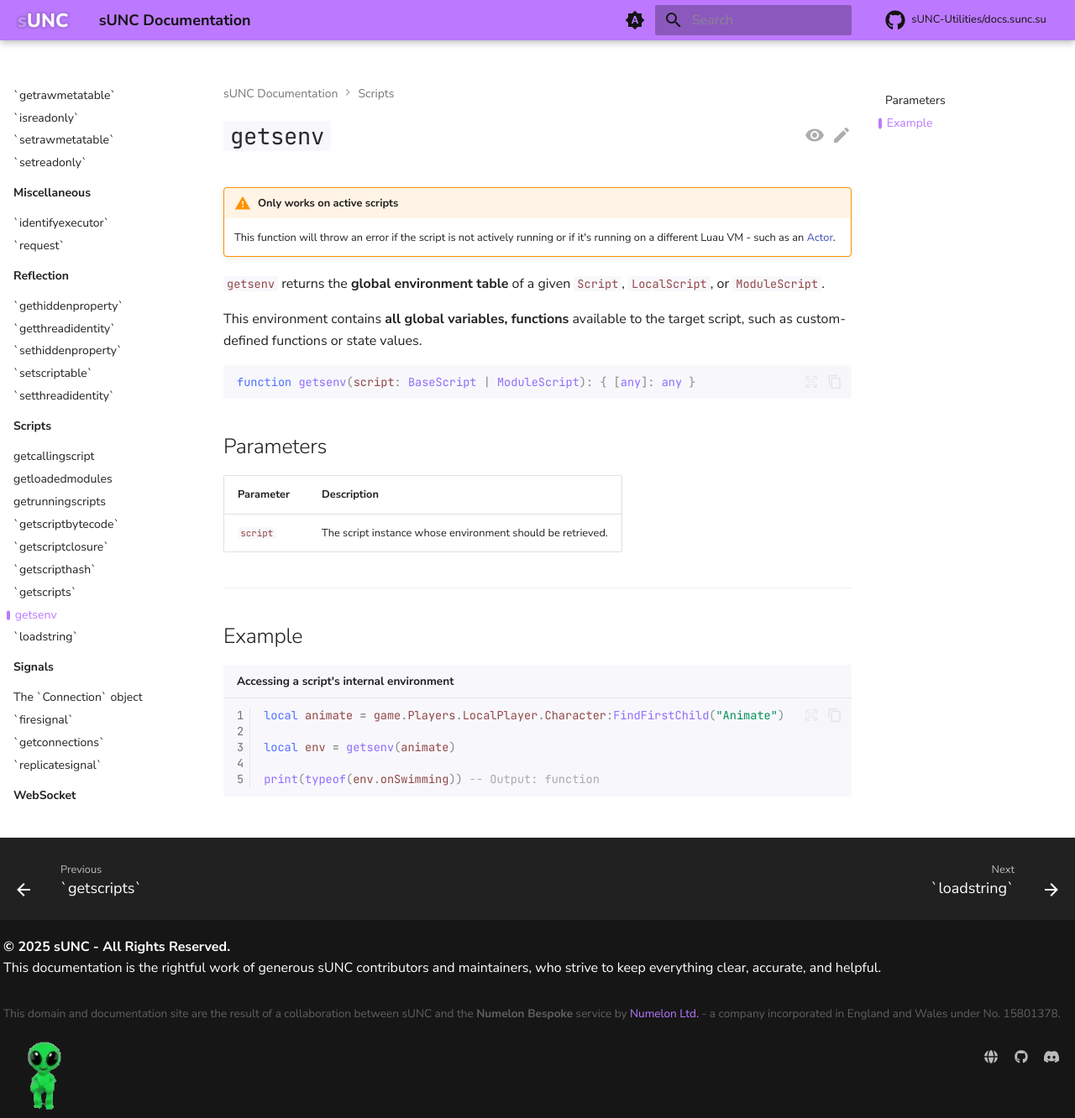
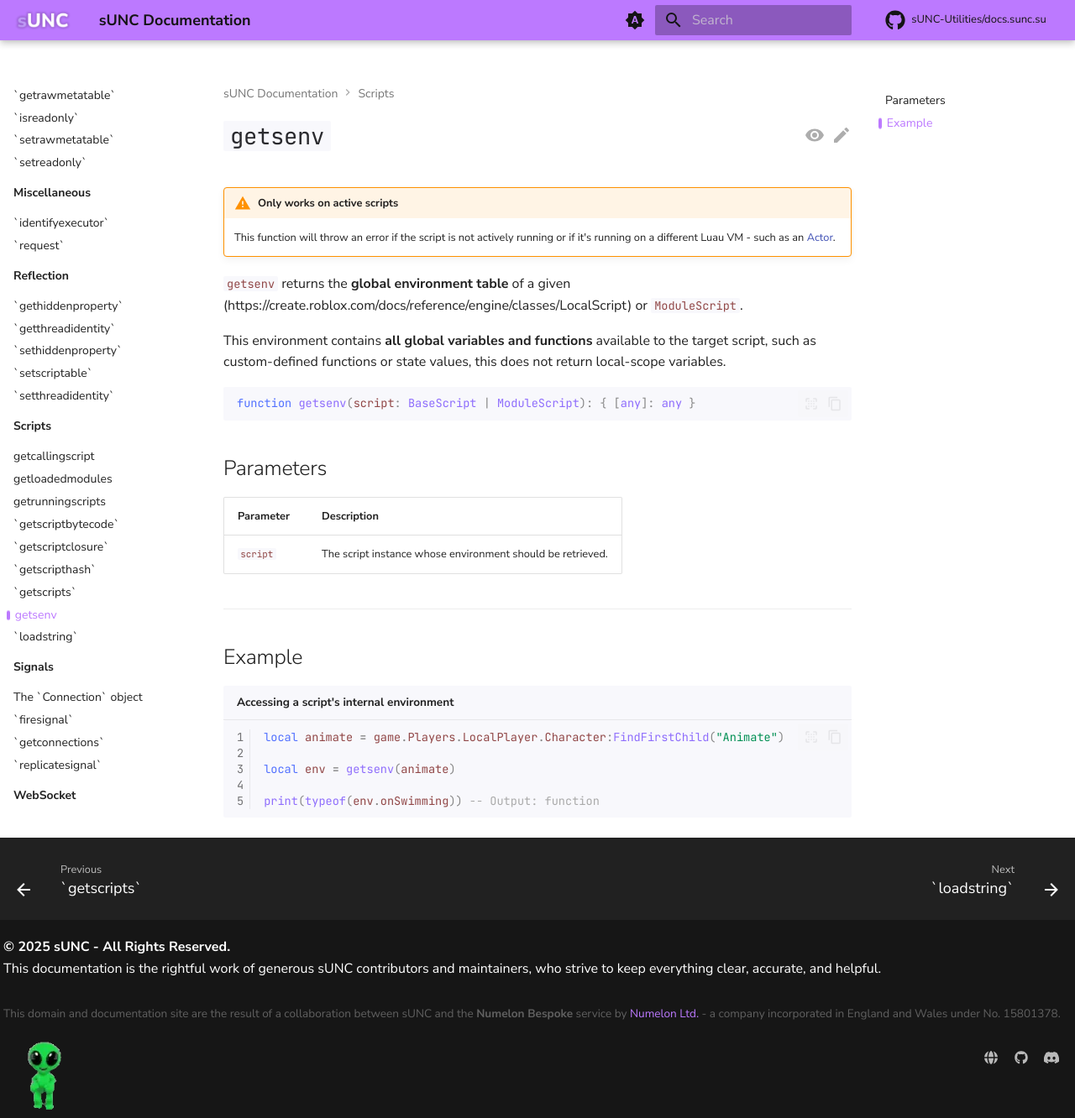
Before and after one commit to sUNC-Utilities/docs.sunc.su, an MkDocs documentation site: the page built from docs/Scripts/getsenv.md, in a window 1280 px wide and 1332 px high. Shown: the whole window at 84% size. Built offline with MkDocs 1.6.1 and Material for MkDocs 9.7.7, drawn with Linux system fonts in a browser that asks for light colours; comment, search, counter and statistics services are not loaded.

Commit message:
Update getsenv.md
getsenv does not retrieve serverscript enironment

````diff
--- a/docs/Scripts/getsenv.md
+++ b/docs/Scripts/getsenv.md
@@ -4,9 +4,9 @@
 
     This function will throw an error if the script is not actively running or if it's running on a different Luau VM - such as an [Actor](https://create.roblox.com/docs/reference/engine/classes/Actor).
 
-`#!luau getsenv` returns the **global environment table** of a given [`#!luau Script`](https://create.roblox.com/docs/reference/engine/classes/Script), [`#!luau LocalScript`](https://create.roblox.com/docs/reference/engine/classes/LocalScript), or [`#!luau ModuleScript`](https://create.roblox.com/docs/reference/engine/classes/ModuleScript).
+`#!luau getsenv` returns the **global environment table** of a given (https://create.roblox.com/docs/reference/engine/classes/LocalScript) or [`#!luau ModuleScript`](https://create.roblox.com/docs/reference/engine/classes/ModuleScript).
 
-This environment contains **all global variables, functions** available to the target script, such as custom-defined functions or state values.
+This environment contains **all global variables and functions** available to the target script, such as custom-defined functions or state values, this does not return local-scope variables.
 
 ```luau
 function getsenv(script: BaseScript | ModuleScript): { [any]: any }
````
